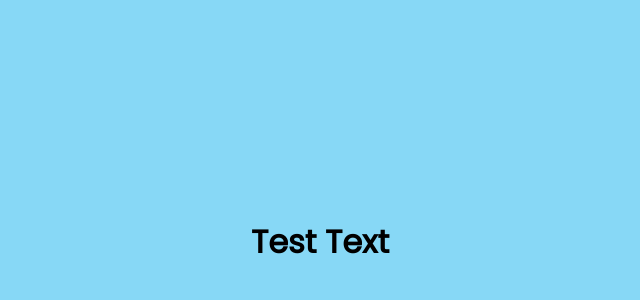
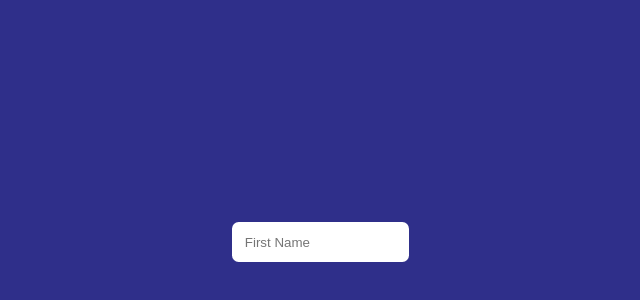
Before and after one commit to nurme-ave/react-example-forms, a React (Create React App) app: page / in a window 1280 px wide. Shown: the part 158-458 px from the top of the page, without its empty margins (320-960 px from the left). Built offline with nearby package versions, Linux system fonts and the light colour scheme.

Commit message:
add and style first input

```diff
--- a/src/App.css
+++ b/src/App.css
@@ -4,5 +4,17 @@
   align-items: center;
   width: 100vw;
   height: 100vh;
-  background-color: rgb(135, 216, 246);
+  background-color: rgb(47, 47, 138);
 }
+
+input {
+  height: 3em;
+  border: none;
+  border-radius: .5em;
+  text-indent: 1em;
+}
+
+input:focus {
+  border: 1px solid yellow;
+  outline: 0;
+}
--- a/src/App.js
+++ b/src/App.js
@@ -1,9 +1,10 @@
 import './App.css';
+import Form from './components/Form';
 
 function App() {
   return (
     <main className="main-container">
-      <h1>Test Text</h1>
+      <Form />
     </main>
   );
 }
--- /dev/null
+++ b/src/components/Form.js
@@ -0,0 +1,21 @@
+import { useState } from 'react';
+
+function Form() {
+  const [firstName, setFirstName] = useState("");
+
+  function handleChange() {
+    console.log("Changed!");
+  }
+
+  return (
+    <form>
+      <input
+        type="text"
+        placeholder="First Name"
+        onChange={handleChange}
+      />
+    </form>
+  )
+}
+
+export default Form;
```
